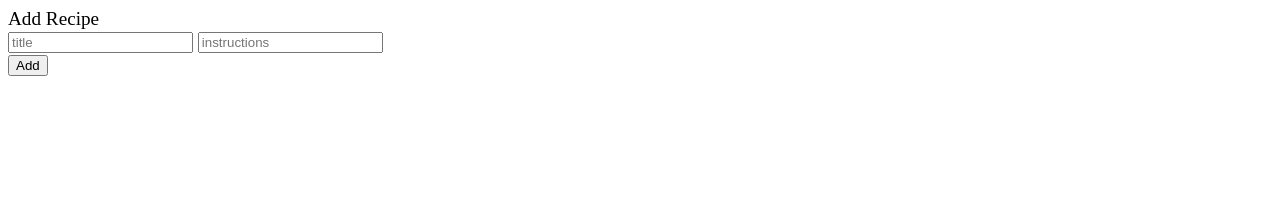
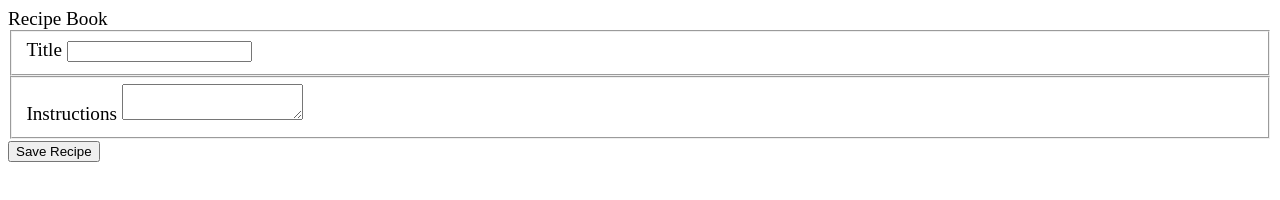
Before and after one commit to MurdockDM/recipe-book, a plain HTML site: page src/index.html in a window 1280 px wide. Drawn offline with Linux system fonts and the light colour scheme; no server answers.

Commit message:
refactor to use 'save' instead of 'add'

```diff
--- a/src/index.html
+++ b/src/index.html
@@ -10,7 +10,9 @@
 </head>
 
 <body>
+    <!--
     <article id="recipeAddForm">
+
         <header class="recipe-form__title">
             Add Recipe
         </header>
@@ -22,9 +24,28 @@
             <button id="addRecipe">Add</button>
         </div>
     </article>
+-->
+    <header class="title">Recipe Book</header>
+
+    <section id="recipeForm">
+
+        <form>
+            <fieldset class="fieldset">
+                <label for="recipeTitle">Title</label>
+                <input type="text" name="recipeTitle" id="recipeTitle">
+            </fieldset>
+            <fieldset class="fieldset">
+                <label for="recipeInstructions">Instructions</label>
+                <textarea name="recipeInstructions" id="recipeInstructions"></textarea>
+            </fieldset>
+        </form>
+        <button id="saveRecipe">Save Recipe</button>
+    </section>
+
     <article id="recipeList"></article>
 
     <script type="module" src="scripts/main.js"></script>
 </body>
 
+
 </html>
--- a/src/scripts/main.js
+++ b/src/scripts/main.js
@@ -1,10 +1,9 @@
 import apiActions from "./api.js";
 import events from "./events.js"
 import renderRecipes from "./recipeListDom.js";
-import addRecipeAddEventListener from "./recipeAddEvents.js";
+import addRecipeSaveEventListener from "./recipeSaveEvents.js";
 
-// Show the form
-addRecipeAddEventListener();
+addRecipeSaveEventListener();
 
 events.recipeDeleteEventListener();
 // Get all recipes from API and render them in the DOM
--- a/src/scripts/recipeAddEvents.js
+++ b/src/scripts/recipeSaveEvents.js
@@ -1,10 +1,10 @@
 import apiActions from "./api.js";
 import renderRecipes from "./recipeListDom.js";
 
-const addRecipeAddEventListener = () => {
-  const addButton = document.querySelector("#addRecipe");
+const addRecipeSaveEventListener = () => {
+  const saveButton = document.querySelector("#saveRecipe");
 
-  addButton.addEventListener("click", () => {
+  saveButton.addEventListener("click", () => {
     const titleInput = document.querySelector("#recipeTitle");
     const instructionsInput = document.querySelector("#recipeInstructions");
 
@@ -20,4 +20,4 @@ const addRecipeAddEventListener = () => {
   });
 };
 
-export default addRecipeAddEventListener;
+export default addRecipeSaveEventListener;
```
Also changed, not shown: api/database.json (+15 -0 lines).
